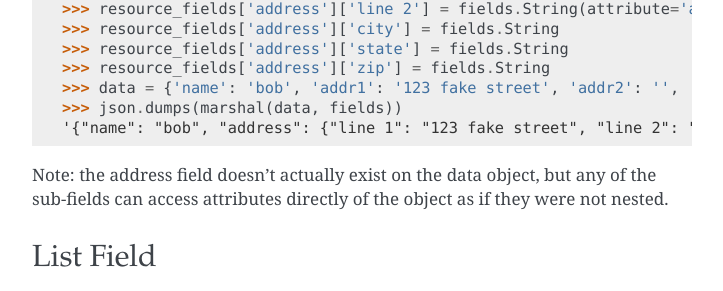
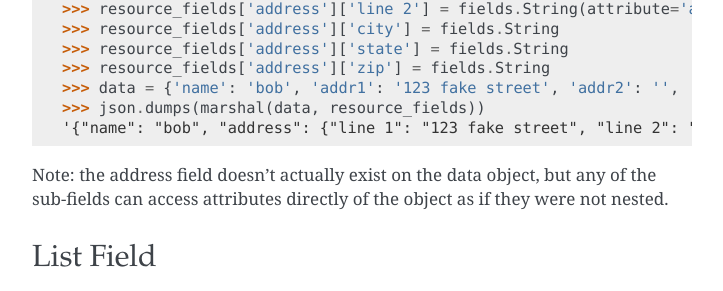
Before and after one commit to flask-restful/flask-restful, a Sphinx documentation site: the page built from docs/fields.rst, in a window 1280 px wide and 900 px high, scrolled down 2624 px. Shown: the part 161-452 px from the top of the window, without its empty margins (388-1111 px from the left). Built offline with Sphinx 7.4.7, drawn with Linux system fonts in a browser that asks for light colours.

Commit message:
fixes #115. doc typo

```diff
--- a/docs/fields.rst
+++ b/docs/fields.rst
@@ -139,7 +139,7 @@ You can have a flat structure that marshal_with will transform to a nested struc
     >>> resource_fields['address']['state'] = fields.String
     >>> resource_fields['address']['zip'] = fields.String
     >>> data = {'name': 'bob', 'addr1': '123 fake street', 'addr2': '', 'city': 'New York', 'state': 'NY', 'zip': '10468'}
-    >>> json.dumps(marshal(data, fields))
+    >>> json.dumps(marshal(data, resource_fields))
     '{"name": "bob", "address": {"line 1": "123 fake street", "line 2": "", "state": "NY", "zip": "10468", "city": "New York"}}'
 
 Note: the address field doesn't actually exist on the data object, but any of
```
